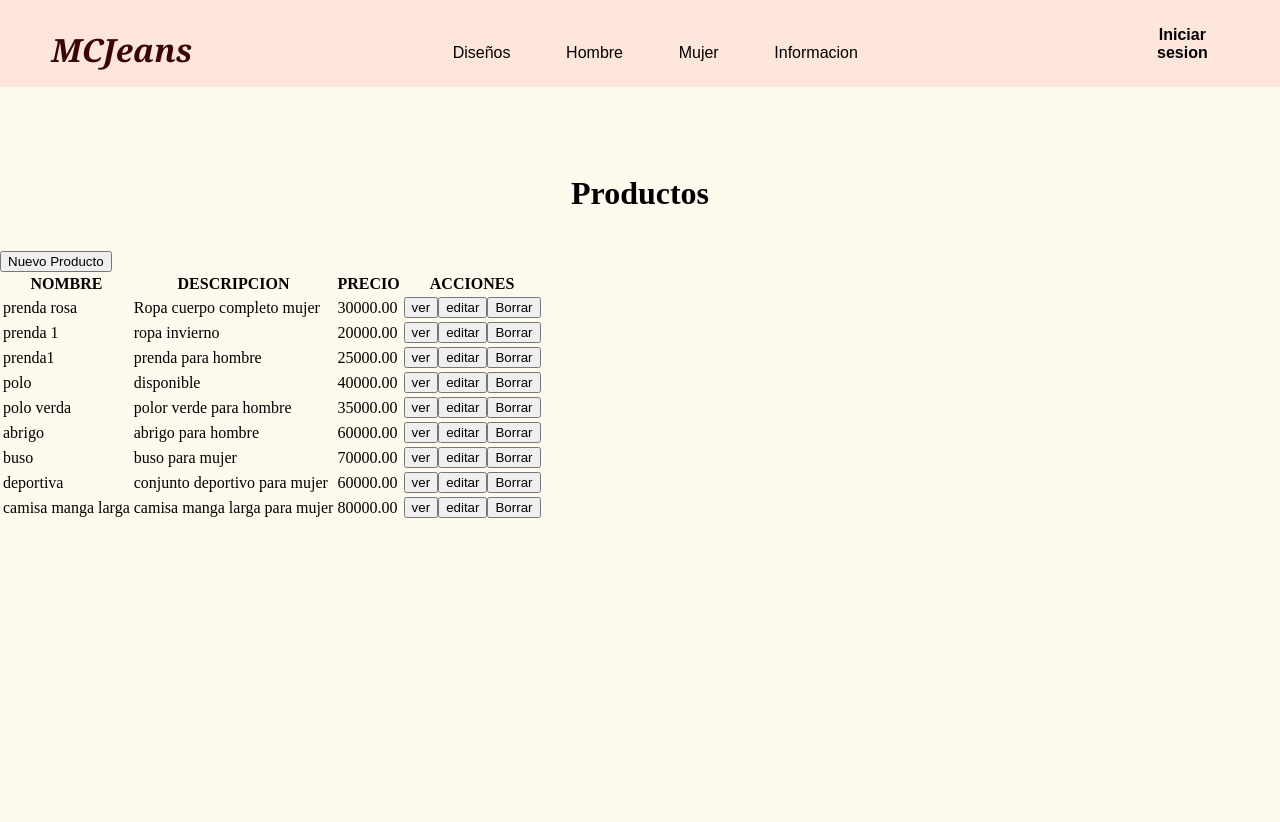
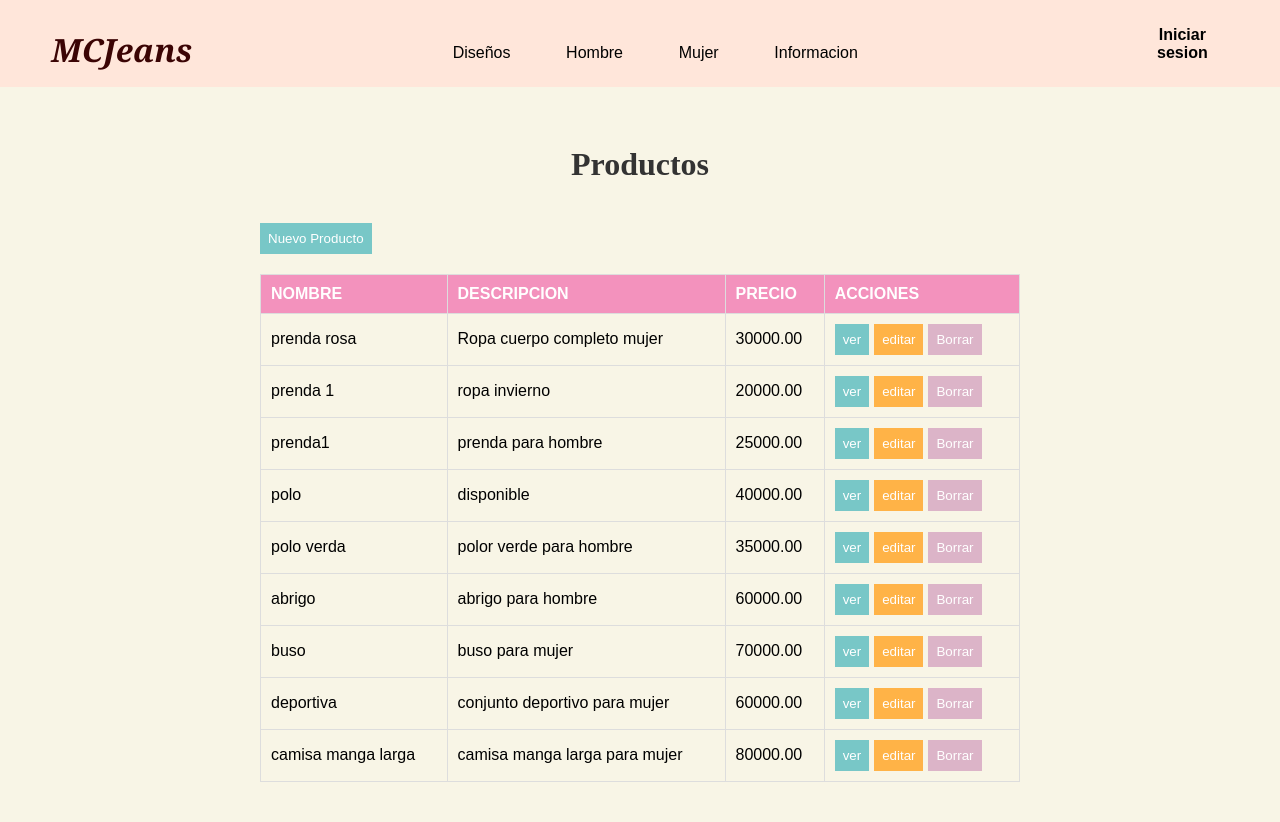
Before and after one commit to SimpleCroasan/Tienda_de_ropa, a Django app: page /crud/ in a window 1280 px wide. Before the commit the page ends 518 px from the top, so only its background shows below. Run offline with Django 4.2, Linux system fonts and the light colour scheme; data comes from the database, SQL or seed files in the repository; some web fonts are replaced.

Commit message:
retoques al css de crud

```diff
--- a/store/principal/templates/crud.html
+++ b/store/principal/templates/crud.html
@@ -4,6 +4,75 @@
 <html lang="en">
 
 {% block extrahead %}
+
+<style>
+    /* Estilos generales */
+    body {
+        font-family: 'Arial', sans-serif;
+        margin: 0;
+        padding: 0;
+        background-color: #f8f5e6;
+        /* Tono entre blanco y amarillo muy suave */
+    }
+
+    .content {
+        max-width: 800px;
+        margin: 0 auto;
+        padding: 20px;
+    }
+
+    h1 {
+        color: #333;
+    }
+
+    /* Estilos de la tabla */
+    #tabla {
+        width: 100%;
+        border-collapse: collapse;
+        margin-top: 20px;
+    }
+
+    #tabla th,
+    #tabla td {
+        border: 1px solid #ddd;
+        padding: 10px;
+        text-align: left;
+    }
+
+    #tabla th {
+        background-color: #f392bd;
+        /* Rosa pastel para el encabezado */
+        color: #fff;
+    }
+
+    /* Estilos de los botones */
+    button {
+        background-color: #78c7c7;
+        /* Verde pastel */
+        color: #fff;
+        padding: 8px;
+        border: none;
+        cursor: pointer;
+        margin-right: 5px;
+    }
+
+    /* Clases específicas para cada tipo de botón */
+    .clase2 {
+        background-color: #ffb347;
+        /* Naranja pastel */
+    }
+
+    .clase3 {
+        background-color: #dcb4c8;
+        /* Morado pastel */
+    }
+
+    /* Hover effect para los botones */
+    button:hover {
+        background-color: #5a5a5a;
+        /* Gris oscuro cuando se pasa el ratón sobre el botón */
+    }
+</style>
 
 <head>
     <meta charset="UTF-8">
```
Also changed, not shown: store/principal/templates/nueva.html (+61 -24 lines), store/principal/templates/update.html (+60 -1 lines), store/principal/templates/ver.html (+50 -7 lines).
